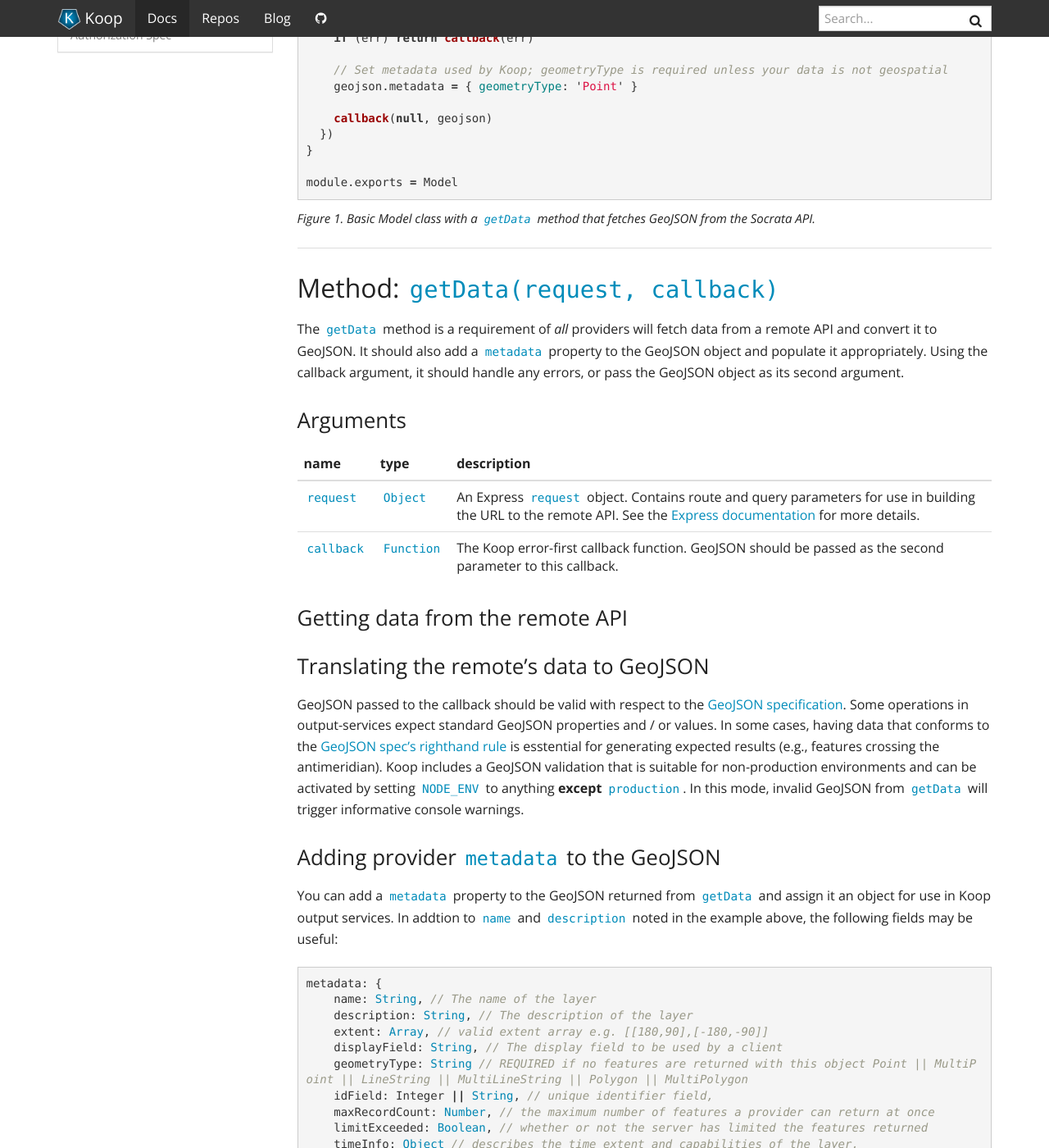
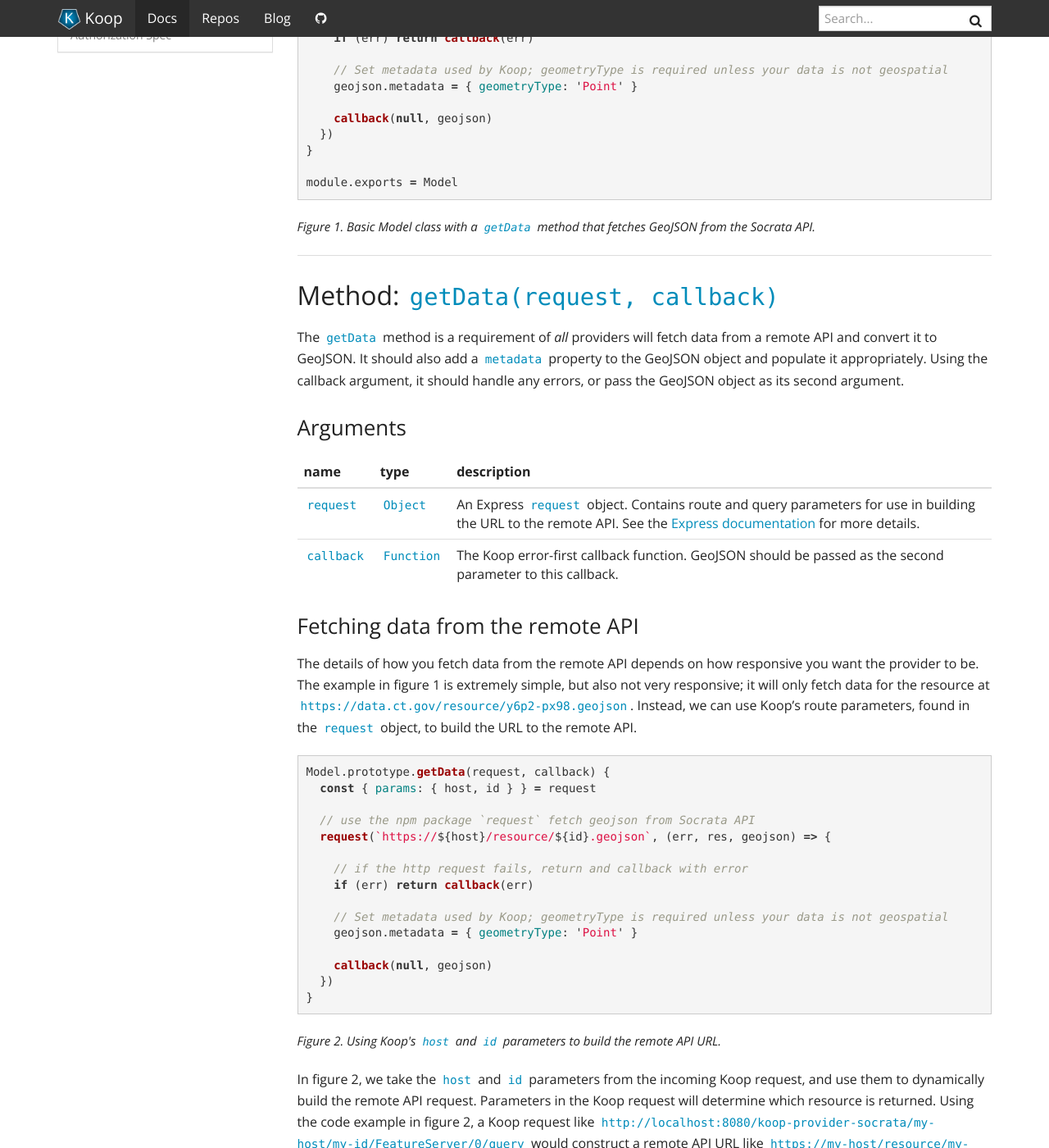
Before and after one commit to koopjs/koopjs.github.io, a Jekyll site: the page built from _docs/development/provider/model.md, in a window 1280 px wide and 1400 px high, scrolled down 378 px. Shown: the whole window at 82% size. Built offline with Jekyll 4.4.1, drawn with Linux system fonts in a browser that asks for light colours; nearby versions of some CDN libraries; some of the changed text lies outside the part shown.

Commit message:
Content and styling

````diff
--- a/_docs/development/provider/model.md
+++ b/_docs/development/provider/model.md
@@ -40,10 +40,34 @@ The `getData` method is a requirement of *all* providers will fetch data from a
 |`request`| `Object` | An Express `request` object. Contains route and query parameters for use in building the URL to the remote API. See the [Express documentation](https://expressjs.com/en/4x/api.html#req) for more details. |
 |`callback`| `Function`| The Koop error-first callback function. GeoJSON should be passed as the second parameter to this callback. |
 
-### Getting data from the remote API
+### Fetching data from the remote API
+The details of how you fetch data from the remote API depends on how responsive you want the provider to be. The example in figure 1 is extremely simple, but also not very responsive; it will only fetch data for the resource at `https://data.ct.gov/resource/y6p2-px98.geojson`. Instead, we can use Koop's route parameters, found in the `request` object, to build the URL to the remote API.
 
-### Translating the remote's data to GeoJSON
- GeoJSON passed to the callback should be valid with respect to the [GeoJSON specification](https://tools.ietf.org/html/rfc7946).  Some operations in output-services expect standard GeoJSON properties and / or values. In some cases, having data that conforms to the [GeoJSON spec's righthand rule](https://tools.ietf.org/html/rfc7946#section-3.1.6) is esstential for generating expected results (e.g., features crossing the antimeridian).  Koop includes a GeoJSON validation that is suitable for non-production environments and can be activated by setting `NODE_ENV` to anything **except** `production`.  In this mode, invalid GeoJSON from `getData` will trigger informative console warnings.
+```js
+Model.prototype.getData(request, callback) {
+  const { params: { host, id } } = request
+
+  // use the npm package `request` fetch geojson from Socrata API
+  request(`https://${host}/resource/${id}.geojson`, (err, res, geojson) => {
+
+    // if the http request fails, return and callback with error
+    if (err) return callback(err)
+
+    // Set metadata used by Koop; geometryType is required unless your data is not geospatial
+    geojson.metadata = { geometryType: 'Point' }
+
+    callback(null, geojson)
+  })
+}
+```
+<figcaption><i>Figure 2. Using Koop's <code class='highlighter-rouge'>host</code> and <code class='highlighter-rouge'>id</code> parameters to build the remote API URL.</i></figcaption>
+
+In figure 2, we take the `host` and `id` parameters from the incoming Koop request, and use them to dynamically build the remote API request.  Parameters in the Koop request will determine which resource is returned.  Using the code example in figure 2, a Koop request like `http://localhost:8080/koop-provider-socrata/my-host/my-id/FeatureServer/0/query` would construct a remote API URL like `https://my-host/resource/my-id.geojson`.
+
+Note that you need to configure the provider to use the `host` and/or `id` parameters using the `hosts` and `disableIdParam`, otherwise routes will be built without them and they will be undefined in `getData`. See [provider registion docs](./registration) for more details.
+
+### Translating fetched data to GeoJSON
+ GeoJSON passed to the callback function should be valid with respect to the [GeoJSON specification](https://tools.ietf.org/html/rfc7946).  Operations in some output-plugins may expect standard GeoJSON properties and / or values. In some cases, having data that conforms to the [GeoJSON spec's righthand rule](https://tools.ietf.org/html/rfc7946#section-3.1.6) is esstential for generating expected results (e.g., features crossing the antimeridian).  Koop includes a GeoJSON validation that is suitable for non-production environments and can be activated by setting `NODE_ENV` to anything **except** `production`.  In this mode, invalid GeoJSON from `getData` will trigger informative console warnings.
 
 ### Adding provider `metadata` to the GeoJSON
 
--- a/css/main.scss
+++ b/css/main.scss
@@ -75,6 +75,14 @@ code {
   color: #008cba;
   background-color: #FFF;
   border-radius: 0;
+}
+
+figcaption {
+  margin-bottom: 20px;
+}
+
+.highlight {
+  margin-bottom: 20px;
 }
 
 .navbar-brand{
````
Also changed, not shown: other parts of _docs/development/provider/model.md (+0 -10 lines).
